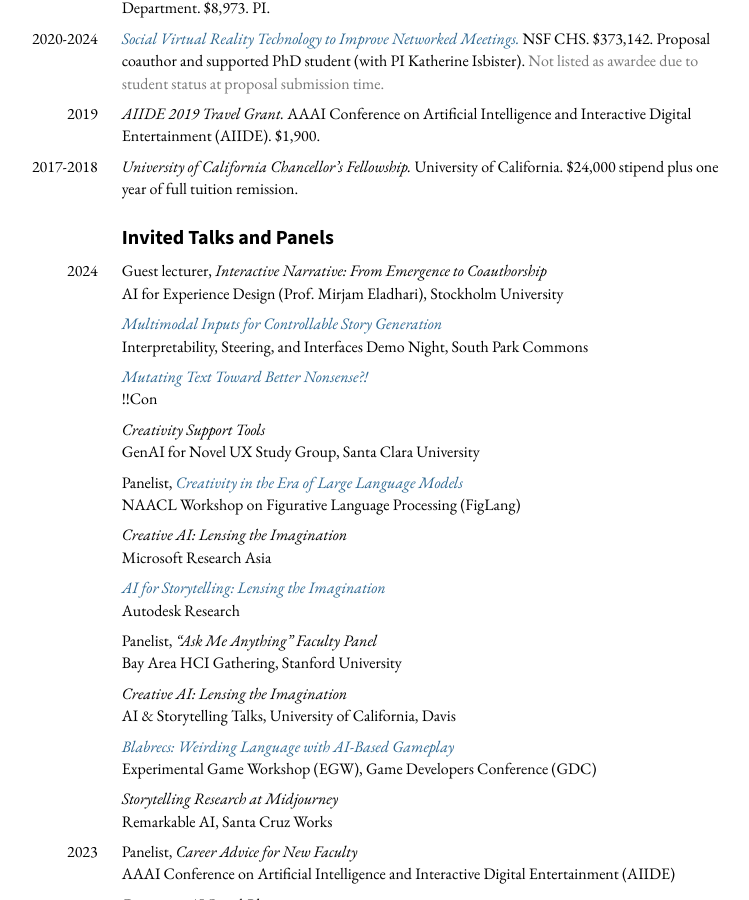
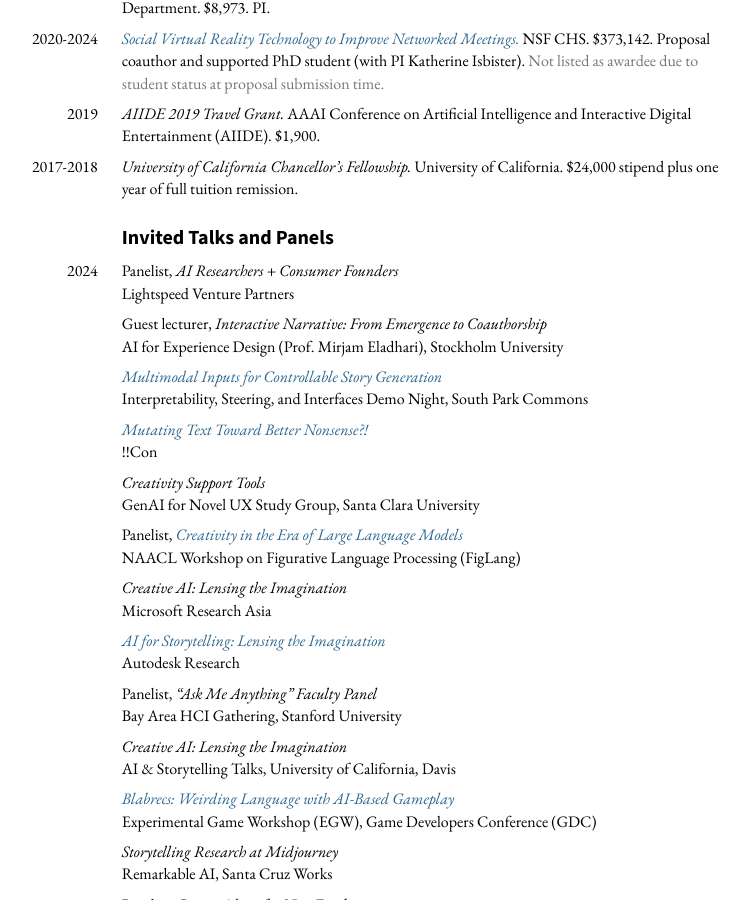
Before and after one commit to mkremins/mkremins.github.io, a Jekyll site: the page built from cv/index.html, in a window 1280 px wide and 900 px high, scrolled down 6920 px. Shown: the whole window, without its empty margins (261-1010 px from the left). Built offline with Jekyll 4.4.1, drawn with Linux system fonts in a browser that asks for light colours.

```diff
--- a/_data/talks.json
+++ b/_data/talks.json
@@ -1,4 +1,12 @@
 [
+{
+  "title": "AI Researchers + Consumer Founders",
+  "url": "",
+  "year": "2024",
+  "venue": "Lightspeed Venture Partners",
+  "venue_long": "Lightspeed Venture Partners",
+  "type": "panel",
+},
 {
   "title": "Interactive Narrative: From Emergence to Coauthorship",
   "url": "",
```
